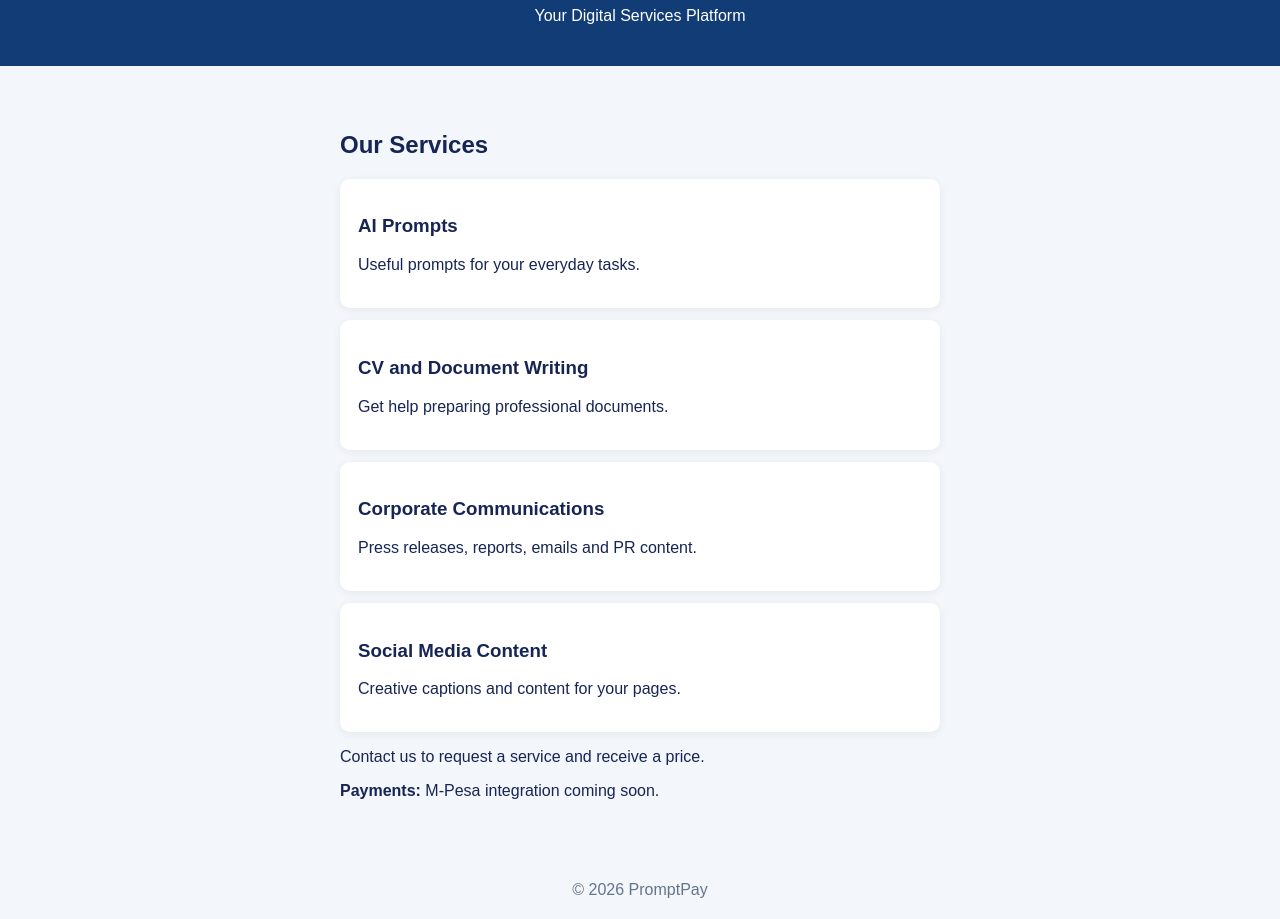
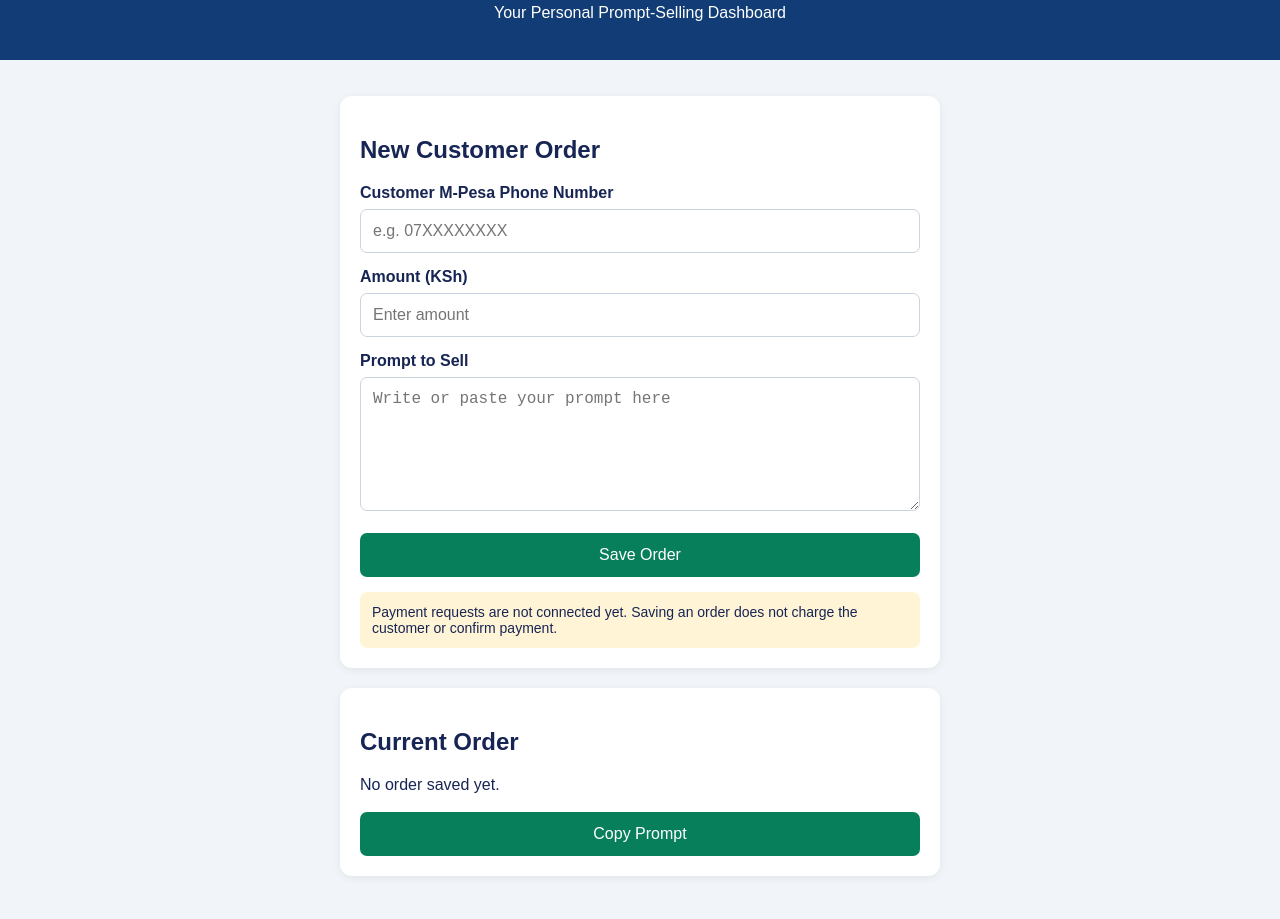
Before and after one commit to MyPromptPay/PromptPay, a plain HTML site: page index.html in a window 1280 px wide. Shown: the part 98-1017 px from the top of the page. Drawn offline with Linux system fonts and the light colour scheme.

Commit message:
Revamp PromptPay dashboard layout and features
Updated the layout and functionality of the PromptPay dashboard, including new customer order form and current order display.

```diff
--- a/index.html
+++ b/index.html
@@ -1,76 +1,68 @@
-
 <!DOCTYPE html>
 <html lang="en">
 <head>
 <meta charset="UTF-8">
 <meta name="viewport" content="width=device-width, initial-scale=1.0">
-  <title>PromptPay - Digital Services</title>
+<title>PromptPay Dashboard</title>
 <style>
-    body {
-      font-family: Arial, sans-serif;
-      margin: 0;
-      background: #f3f6fb;
-      color: #172554;
-    }
-    header {
-      background: #123c75;
-      color: white;
-      padding: 25px 15px;
-      text-align: center;
-    }
-    main {
-      max-width: 600px;
-      margin: 25px auto;
-      padding: 20px;
-    }
-    .service {
-      background: white;
-      margin: 12px 0;
-      padding: 18px;
-      border-radius: 10px;
-      box-shadow: 0 2px 8px #00000010;
-    }
-    button {
-      background: #087f5b;
-      color: white;
-      border: 0;
-      padding: 12px 18px;
-      border-radius: 6px;
-      font-size: 16px;
-    }
-    footer {
-      text-align: center;
-      padding: 20px;
-      color: #64748b;
-    }
+body{font-family:Arial,sans-serif;background:#f1f5f9;margin:0;color:#172554}
+header{background:#123c75;color:white;padding:22px;text-align:center}
+main{max-width:600px;margin:20px auto;padding:16px}
+.card{background:white;padding:20px;border-radius:12px;box-shadow:0 2px 8px #0001}
+label{display:block;margin-top:15px;font-weight:bold}
+input,textarea{box-sizing:border-box;width:100%;padding:12px;margin-top:7px;border:1px solid #cbd5e1;border-radius:7px;font-size:16px}
+button{width:100%;padding:13px;margin-top:18px;background:#087f5b;color:white;border:0;border-radius:7px;font-size:16px}
+.note{background:#fff4d6;padding:12px;border-radius:7px;margin-top:15px;font-size:14px}
 </style>
 </head>
 <body>
 <header>
-    <h1>Welcome to PromptPay</h1>
-    <p>Your Digital Services Platform</p>
+<h1>PromptPay</h1>
+<p>Your Personal Prompt-Selling Dashboard</p>
 </header>
 <main>
-    <h2>Our Services</h2>
-    <div class="service">
-      <h3>AI Prompts</h3>
-      <p>Useful prompts for your everyday tasks.</p>
+<div class="card">
+<h2>New Customer Order</h2>
+<label for="phone">Customer M-Pesa Phone Number</label>
+<input id="phone" type="tel" placeholder="e.g. 07XXXXXXXX">
+<label for="amount">Amount (KSh)</label>
+<input id="amount" type="number" min="1" placeholder="Enter amount">
+<label for="prompt">Prompt to Sell</label>
+<textarea id="prompt" rows="6" placeholder="Write or paste your prompt here"></textarea>
+<button onclick="saveOrder()">Save Order</button>
+<div id="result"></div>
+<div class="note">Payment requests are not connected yet. Saving an order does not charge the customer or confirm payment.</div>
 </div>
-    <div class="service">
-      <h3>CV and Document Writing</h3>
-      <p>Get help preparing professional documents.</p>
+<div class="card" style="margin-top:20px">
+<h2>Current Order</h2>
+<div id="order">No order saved yet.</div>
+<button onclick="copyPrompt()">Copy Prompt</button>
 </div>
-    <div class="service">
-      <h3>Corporate Communications</h3>
-      <p>Press releases, reports, emails and PR content.</p>
-    </div>
-    <div class="service">
-      <h3>Social Media Content</h3>
-      <p>Creative captions and content for your pages.</p>
-    </div>
-    <p>Contact us to request a service and receive a price.</p>
-    <p><strong>Payments:</strong> M-Pesa integration coming soon.</p>
 </main>
-  <footer>© 2026 PromptPay</footer>
+<script>
+let currentPrompt = "";
+function saveOrder(){
+const phone=document.getElementById("phone").value.trim();
+const amount=Number(document.getElementById("amount").value);
+const prompt=document.getElementById("prompt").value.trim();
+if(!phone||!amount||amount<1||!prompt){
+document.getElementById("result").textContent="Please enter the phone number, a valid amount, and the prompt.";
+return;
+}
+currentPrompt=prompt;
+document.getElementById("result").textContent="Order saved on this page. No payment has been requested.";
+document.getElementById("order").textContent="Phone: "+phone+" | Amount: KSh "+amount+" | Status: Awaiting payment setup.";
+}
+function copyPrompt(){
+if(!currentPrompt){alert("Save an order first.");return;}
+const box=document.createElement("textarea");
+box.value=currentPrompt;
+document.body.appendChild(box);
+box.select();
+try{document.execCommand("copy");alert("Prompt copied. Only send it after you verify payment.");}
+catch(e){alert("Please select and copy the prompt manually.");}
+box.remove();
+}
+</script>
 </body>
 </html>
```
Lines whose indentation alone changed are shown as unchanged.
